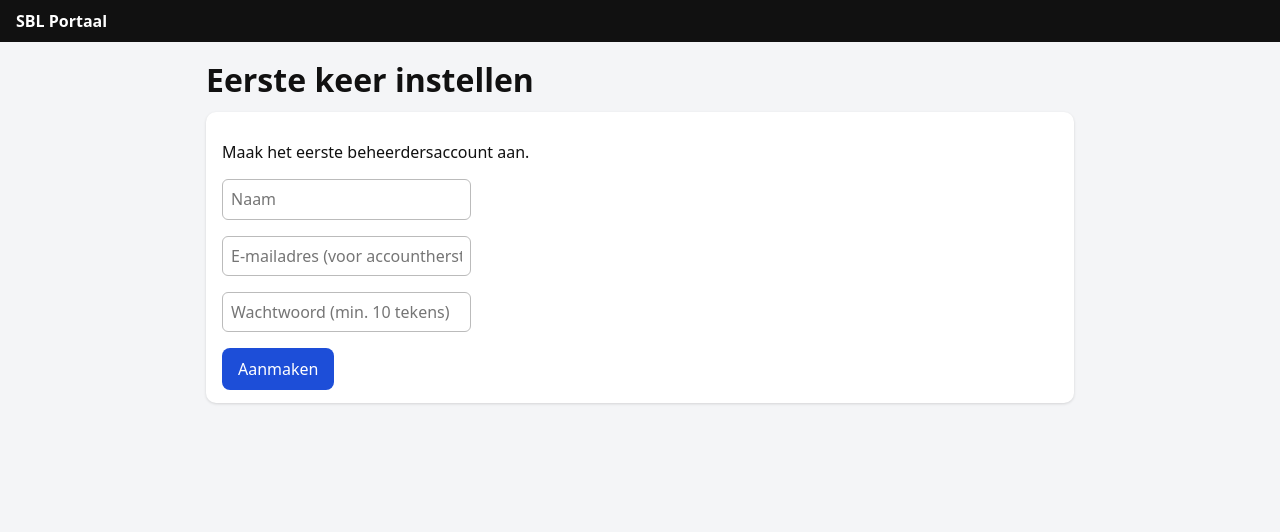
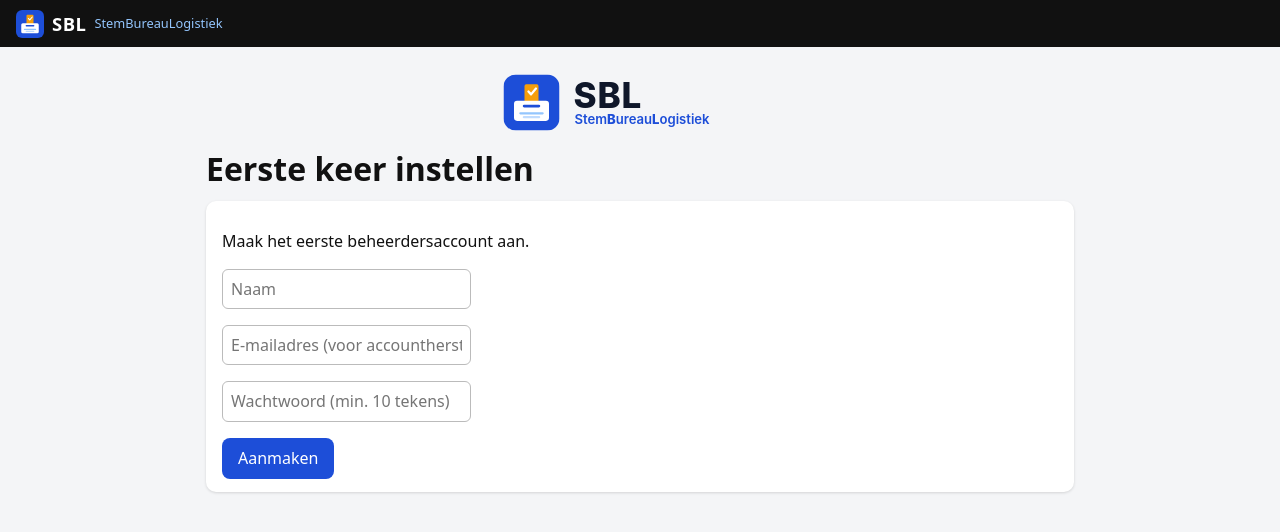
Before and after one commit to Bonzo261/sbl-logistiek-portaal, a Flask app: page /setup in a window 1280 px wide. Shown: the top 532 px of the page. Run offline with Flask 3, Linux system fonts and the light colour scheme; data comes from the database, SQL or seed files in the repository; data that the repository does not hold is empty.

Commit message:
Logo en favicon voor SBL StemBureauLogistiek
Co-Authored-By: Claude Sonnet 5.5 <noreply@anthropic.com>
Claude-Session: https://claude.ai/code/session_01EGsLMJ1AjMH9LMtzB1GUY8

```diff
--- a/sbl/app.py
+++ b/sbl/app.py
@@ -158,6 +158,11 @@ def create_app(config=None):
 
     def routes():
         return db().execute("SELECT * FROM route ORDER BY nummer").fetchall()
+
+    @app.get("/favicon.ico")
+    def favicon():
+        from flask import send_from_directory
+        return send_from_directory(os.path.join(HIER, "static"), "favicon.ico", max_age=86400)
 
     # ---------- publiek ----------
     @app.get("/")
--- a/sbl/static/stijl.css
+++ b/sbl/static/stijl.css
@@ -18,3 +18,6 @@ table{width:100%;border-collapse:collapse;background:#fff}td,th{padding:.4rem .5
 .popup{position:fixed;left:0;right:0;top:0;z-index:50;background:#16a34a;color:#fff;padding:1rem 1.2rem;font-size:1.25rem;font-weight:700;
  box-shadow:0 4px 14px #0006;display:none;align-items:center;gap:1rem}
 .popup button{background:#fff;color:#065f46;margin-left:auto;font-weight:700}
+.merk{display:flex;align-items:center;gap:.5rem}.merk strong{font-size:1.15rem;letter-spacing:.5px}
+.ondertitel{font-size:.8rem;color:#93c5fd}@media(max-width:640px){.ondertitel{display:none}}
+.logo-groot{display:block;margin:1.5rem auto .5rem;max-width:280px;width:80%;height:auto}
--- a/sbl/templates/basis.html
+++ b/sbl/templates/basis.html
@@ -2,9 +2,13 @@
 <meta name="viewport" content="width=device-width,initial-scale=1">
 <title>{% block titel %}SBL Portaal{% endblock %}</title>
 <script src="{{ url_for('static', filename='geluid.js') }}"></script>
+<link rel="icon" href="{{ url_for('static', filename='favicon.svg') }}" type="image/svg+xml">
+<link rel="icon" href="{{ url_for('favicon') }}" sizes="48x48">
+<link rel="apple-touch-icon" href="{{ url_for('static', filename='apple-touch-icon.png') }}">
+<meta name="theme-color" content="#1d4ed8">
 <link rel="stylesheet" href="{{ url_for('static', filename='stijl.css') }}">
 {% block kop %}{% endblock %}</head><body>
-<header><strong>SBL Portaal</strong>
+<header><a class="merk" href="{{ url_for('start') }}"><img src="{{ url_for('static', filename='icon.svg') }}" width="28" height="28" alt=""><strong>SBL</strong><span class="ondertitel">StemBureauLogistiek</span></a>
 {% if gebruiker %}
  {% if gebruiker.rol != 'chauffeur' %}<a href="{{ url_for('portaal') }}">Portaal</a><a href="{{ url_for('routes_overzicht') }}">Routes</a><a href="{{ url_for('scherm') }}">Scherm</a>{% endif %}
  {% if gebruiker.rol == 'beheerder' %}<a href="{{ url_for('beheer') }}">Beheer</a>{% endif %}
--- a/sbl/templates/login.html
+++ b/sbl/templates/login.html
@@ -1,4 +1,5 @@
-{% extends "basis.html" %}{% block inhoud %}<h1>Inloggen</h1>
+{% extends "basis.html" %}{% block inhoud %}<img class="logo-groot" src="{{ url_for('static', filename='logo.svg') }}" alt="SBL – StemBureauLogistiek">
+<h1>Inloggen</h1>
 <form method="post" class="kaart"><input type="hidden" name="csrf" value="{{ csrf_token() }}">
 <p><input name="naam" placeholder="Naam" autocomplete="username" required></p>
 <p><input type="password" name="wachtwoord" placeholder="Wachtwoord" autocomplete="current-password" required></p>
--- a/sbl/templates/setup.html
+++ b/sbl/templates/setup.html
@@ -1,4 +1,5 @@
-{% extends "basis.html" %}{% block inhoud %}<h1>Eerste keer instellen</h1>
+{% extends "basis.html" %}{% block inhoud %}<img class="logo-groot" src="{{ url_for('static', filename='logo.svg') }}" alt="SBL – StemBureauLogistiek">
+<h1>Eerste keer instellen</h1>
 <form method="post" class="kaart"><input type="hidden" name="csrf" value="{{ csrf_token() }}">
 <p>Maak het eerste beheerdersaccount aan.</p>
 <p><input name="naam" placeholder="Naam" required></p>
```
Also changed, not shown: sbl/templates/scherm.html (+6 -1 lines), tests/test_app.py (+9 -0 lines), CHANGELOG.md, README.md, sbl/static/apple-touch-icon.png (added), sbl/static/favicon-32.png (added), sbl/static/favicon.ico (added), sbl/static/favicon.svg (added), sbl/static/icon-192.png (added), sbl/static/icon-512.png (added), sbl/static/icon-vierkant.svg (added), sbl/static/icon.svg (added), sbl/static/logo-licht.svg (added), sbl/static/logo.svg (added).
